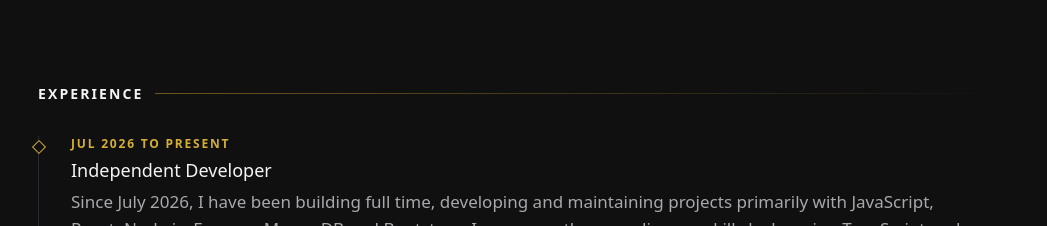
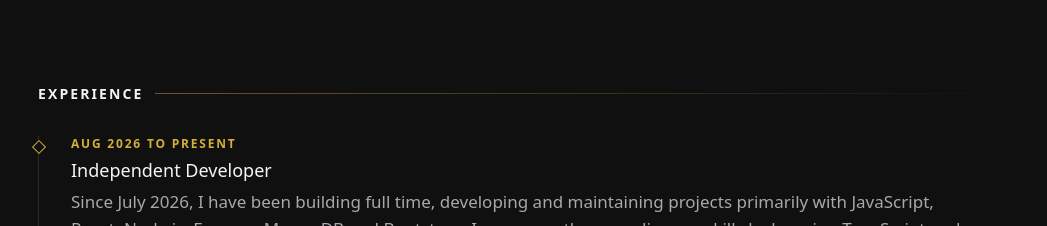
Before and after one commit to SZStanton/portfolio, a React (Vite) app: page / in a window 1280 px wide. Shown: the part 1720-1946 px from the top of the page, without its empty margins (114-1161 px from the left). Built offline with nearby package versions, Linux system fonts and the light colour scheme.

Commit message:
fix incorrect date

```diff
--- a/src/components/sections/About.tsx
+++ b/src/components/sections/About.tsx
@@ -23,7 +23,7 @@ const facts = [
 // The route from admin into development, most recent first.
 const timeline = [
   {
-    period: 'Jul 2026 to Present',
+    period: 'Aug 2026 to Present',
     title: 'Independent Developer',
     detail:
       'Since July 2026, I have been building full time, developing and maintaining projects primarily with JavaScript, React, Node.js, Express, MongoDB and Bootstrap. I am currently expanding my skills by learning TypeScript and Tailwind CSS, and am using them on this portfolio. My featured projects are deployed using Vercel, Render and MongoDB Atlas.',
```
